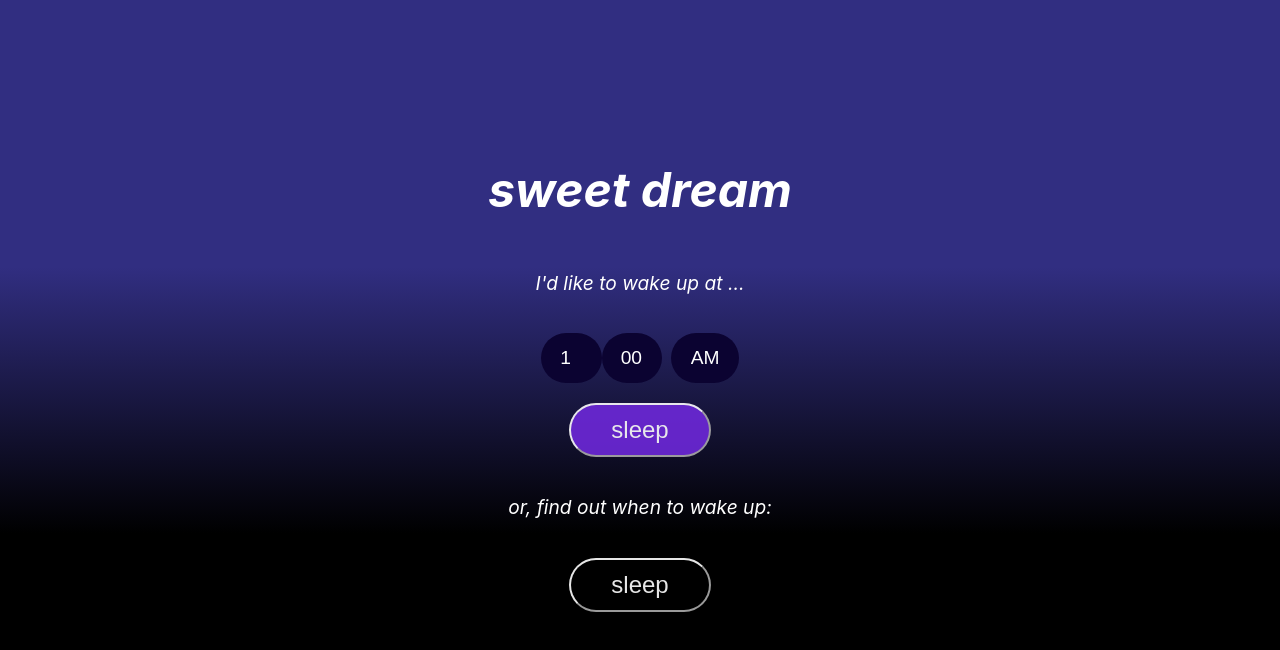
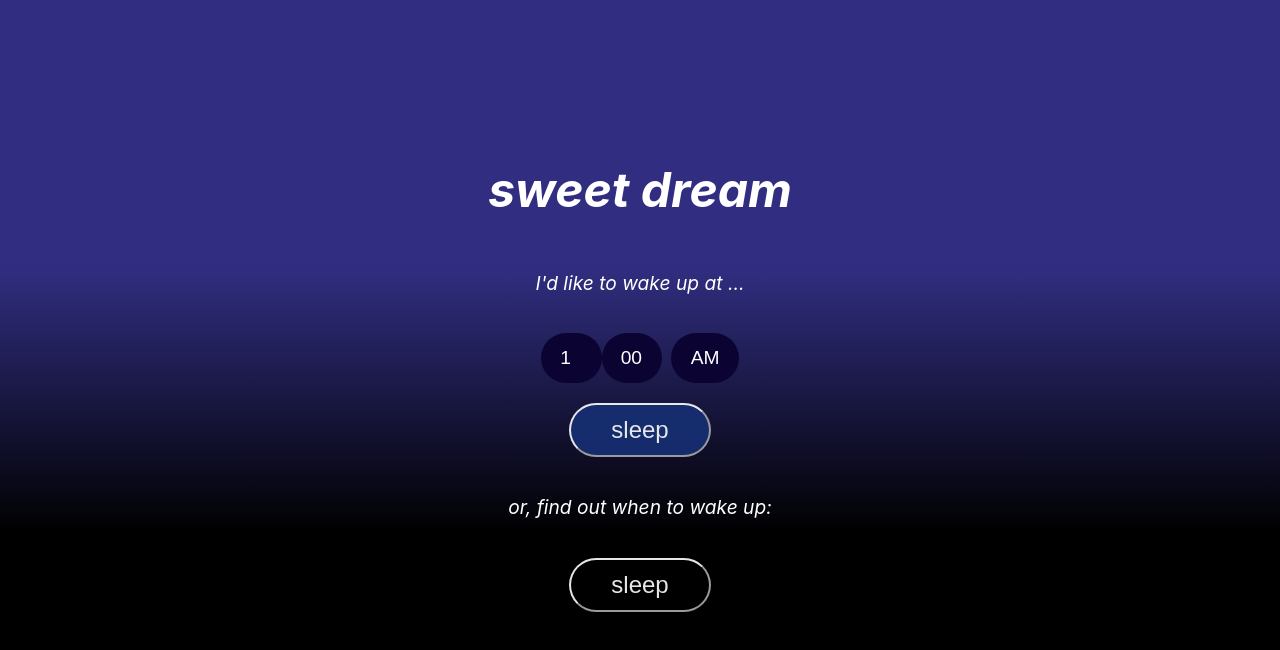
Before and after one commit to juanjosevega99/sweet-dreams, a React (Vite) app: page / in a window 1280 px wide. In both pictures the pointer is over the input 640 px from the left and 429 px from the top of the page. Shown: the top 650 px of the page. Built offline with nearby package versions, Linux system fonts and the light colour scheme.

Commit message:
style: button click color

```diff
--- a/src/App.css
+++ b/src/App.css
@@ -67,5 +67,6 @@ input {
 }
 
 .button-primary:hover {
-  background-color: #6d28d9;
+  background-color: #162f74;
+  opacity: 0.9;
 }
```
